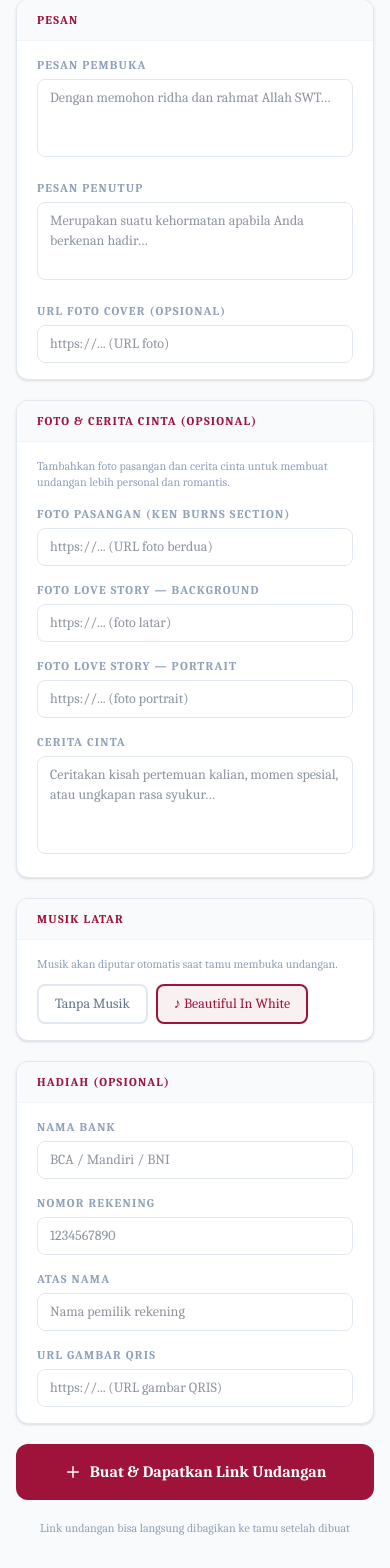
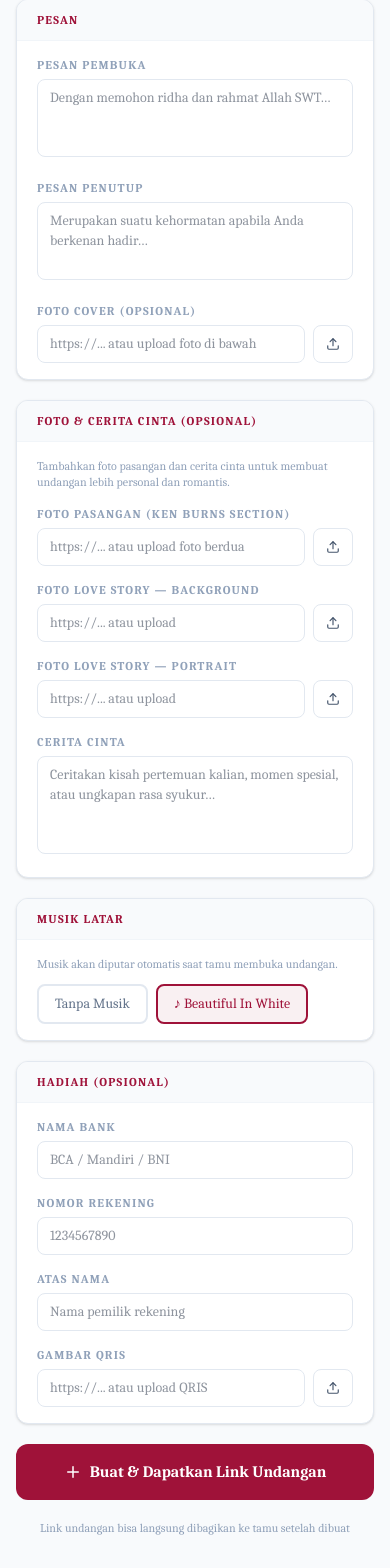
Before and after one commit to Dhanuuwrdhn/invoice-generator-pdf, a Next.js app: page /invitation/new in a window 390 px wide. Shown: the part 1683-3251 px from the top of the page. Built offline with nearby package versions, Linux system fonts and the light colour scheme; no server answers.

Commit message:
feat: add photo upload to Supabase Storage on invitation form
Replace URL-only photo inputs with PhotoUpload component that supports
both file upload (to invitation-photos bucket) and manual URL entry.
Applies to cover, couple photo, love story photos, and QRIS image.

```diff
--- a/src/app/invitation/new/page.tsx
+++ b/src/app/invitation/new/page.tsx
@@ -3,7 +3,8 @@
 import { useState } from 'react';
 import Link from 'next/link';
 import { useRouter } from 'next/navigation';
-import { ArrowLeft, Plus, Loader2, Copy, Check } from 'lucide-react';
+import { ArrowLeft, Plus, Loader2, Copy, Check, Upload, X } from 'lucide-react';
+import { supabase } from '@/lib/supabase';
 
 const COLOR_PRESETS = [
   { label: 'Navy',     value: '#1A3A5C' },
@@ -116,6 +117,78 @@ function Section({ title, color, children }: { title: string; color: string; chi
         <h2 className="text-xs font-bold tracking-widest uppercase" style={{ color }}>{title}</h2>
       </div>
       <div className="px-5 py-4">{children}</div>
+    </div>
+  );
+}
+
+function PhotoUpload({ value, onChange, placeholder, aspectClass = 'h-24' }: {
+  value: string;
+  onChange: (url: string) => void;
+  placeholder?: string;
+  aspectClass?: string;
+}) {
+  const [uploading, setUploading] = useState(false);
+  const [uploadError, setUploadError] = useState('');
+
+  async function handleFile(e: React.ChangeEvent<HTMLInputElement>) {
+    const file = e.target.files?.[0];
+    if (!file) return;
+    setUploading(true);
+    setUploadError('');
+    try {
+      const ext = file.name.split('.').pop() ?? 'jpg';
+      const path = `photos/${Date.now()}-${Math.random().toString(36).slice(2)}.${ext}`;
+      const { data, error } = await supabase.storage
+        .from('invitation-photos')
+        .upload(path, file, { upsert: false });
+      if (error) throw error;
+      const { data: { publicUrl } } = supabase.storage
+        .from('invitation-photos')
+        .getPublicUrl(data.path);
+      onChange(publicUrl);
+    } catch (err) {
+      setUploadError(err instanceof Error ? err.message : 'Upload gagal');
+    } finally {
+      setUploading(false);
+      e.target.value = '';
+    }
+  }
+
+  return (
+    <div className="space-y-2">
+      <div className="flex gap-2">
+        <input
+          type="text"
+          value={value}
+          onChange={e => onChange(e.target.value)}
+          placeholder={placeholder ?? 'https://... atau upload foto di bawah'}
+          className="flex-1 border border-slate-200 rounded-lg px-3 py-2 text-sm text-slate-800 bg-white focus:outline-none focus:ring-2 focus:ring-blue-400 focus:border-transparent"
+        />
+        <label className="shrink-0 flex items-center gap-1.5 px-3 py-2 rounded-lg border border-slate-200 text-sm text-slate-600 bg-white cursor-pointer hover:bg-slate-50 transition-colors">
+          {uploading ? <Loader2 size={14} className="animate-spin" /> : <Upload size={14} />}
+          <span className="hidden sm:inline">{uploading ? 'Uploading…' : 'Upload'}</span>
+          <input type="file" accept="image/*" className="hidden" onChange={handleFile} disabled={uploading} />
+        </label>
+      </div>
+      {uploadError && <p className="text-xs text-red-500">{uploadError}</p>}
+      {value && (
+        <div className="relative inline-block">
+          {/* eslint-disable-next-line @next/next/no-img-element */}
+          <img
+            src={value}
+            alt="preview"
+            className={`${aspectClass} w-full object-cover rounded-lg border border-slate-200`}
+            onError={e => { (e.target as HTMLImageElement).style.display = 'none'; }}
+          />
+          <button
+            type="button"
+            onClick={() => onChange('')}
+            className="absolute top-1 right-1 w-5 h-5 rounded-full bg-black/50 flex items-center justify-center hover:bg-black/70 transition-colors"
+          >
+            <X size={10} className="text-white" />
+          </button>
+        </div>
+      )}
     </div>
   );
 }
@@ -356,8 +429,8 @@ export default function NewInvitationPage() {
                 className="w-full border border-slate-200 rounded-lg px-3 py-2 text-sm text-slate-800 focus:outline-none focus:ring-2 focus:ring-blue-400 resize-none"
               />
             </Field>
-            <Field label="URL Foto Cover (opsional)" full>
-              <Input value={form.cover_image_url} onChange={v => set('cover_image_url', v)} placeholder="https://... (URL foto)" />
+            <Field label="Foto Cover (opsional)" full>
+              <PhotoUpload value={form.cover_image_url} onChange={v => set('cover_image_url', v)} />
             </Field>
           </div>
         </Section>
@@ -367,32 +440,14 @@ export default function NewInvitationPage() {
           <p className="text-xs text-slate-400 mb-4">Tambahkan foto pasangan dan cerita cinta untuk membuat undangan lebih personal dan romantis.</p>
           <div className="space-y-4">
             <Field label="Foto Pasangan (Ken Burns section)" full>
-              <Input value={form.couple_image_url} onChange={v => set('couple_image_url', v)} placeholder="https://... (URL foto berdua)" />
-              {form.couple_image_url && (
-                <div className="mt-2">
-                  {/* eslint-disable-next-line @next/next/no-img-element */}
-                  <img src={form.couple_image_url} alt="preview" className="h-24 w-full object-cover rounded-lg border border-slate-200" onError={e => { (e.target as HTMLImageElement).style.display = 'none'; }} />
-                </div>
-              )}
+              <PhotoUpload value={form.couple_image_url} onChange={v => set('couple_image_url', v)} placeholder="https://... atau upload foto berdua" />
             </Field>
             <div className="grid grid-cols-1 sm:grid-cols-2 gap-4">
               <Field label="Foto Love Story — Background">
-                <Input value={form.photo_2_url} onChange={v => set('photo_2_url', v)} placeholder="https://... (foto latar)" />
-                {form.photo_2_url && (
-                  <div className="mt-2">
-                    {/* eslint-disable-next-line @next/next/no-img-element */}
-                    <img src={form.photo_2_url} alt="preview" className="h-20 w-full object-cover rounded-lg border border-slate-200" onError={e => { (e.target as HTMLImageElement).style.display = 'none'; }} />
-                  </div>
-                )}
+                <PhotoUpload value={form.photo_2_url} onChange={v => set('photo_2_url', v)} placeholder="https://... atau upload" aspectClass="h-20" />
               </Field>
               <Field label="Foto Love Story — Portrait">
-                <Input value={form.photo_3_url} onChange={v => set('photo_3_url', v)} placeholder="https://... (foto portrait)" />
-                {form.photo_3_url && (
-                  <div className="mt-2">
-                    {/* eslint-disable-next-line @next/next/no-img-element */}
-                    <img src={form.photo_3_url} alt="preview" className="h-20 w-full object-cover rounded-lg border border-slate-200" onError={e => { (e.target as HTMLImageElement).style.display = 'none'; }} />
-                  </div>
-                )}
+                <PhotoUpload value={form.photo_3_url} onChange={v => set('photo_3_url', v)} placeholder="https://... atau upload" aspectClass="h-20" />
               </Field>
             </div>
             <Field label="Cerita Cinta" full>
@@ -453,17 +508,10 @@ export default function NewInvitationPage() {
             <Field label="Atas Nama">
               <Input value={form.bank_account_name} onChange={v => set('bank_account_name', v)} placeholder="Nama pemilik rekening" />
             </Field>
-            <Field label="URL Gambar QRIS">
-              <Input value={form.qris_image_url} onChange={v => set('qris_image_url', v)} placeholder="https://... (URL gambar QRIS)" />
+            <Field label="Gambar QRIS">
+              <PhotoUpload value={form.qris_image_url} onChange={v => set('qris_image_url', v)} placeholder="https://... atau upload QRIS" aspectClass="h-28 w-28 object-contain" />
             </Field>
           </div>
-          {form.qris_image_url && (
-            <div className="mt-4 flex items-center gap-3">
-              {/* eslint-disable-next-line @next/next/no-img-element */}
-              <img src={form.qris_image_url} alt="QRIS preview" className="w-20 h-20 object-contain rounded-lg border border-slate-200" onError={e => { (e.target as HTMLImageElement).style.display = 'none'; }} />
-              <p className="text-xs text-slate-400">Preview QRIS</p>
-            </div>
-          )}
         </Section>
 
         {error && (
```
